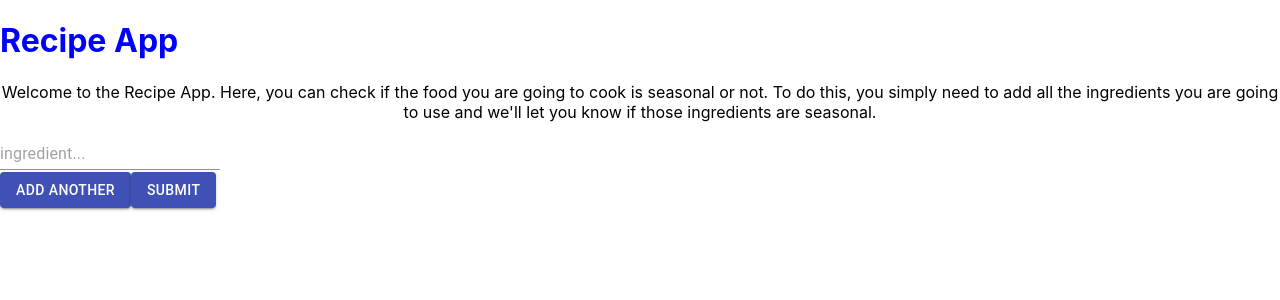
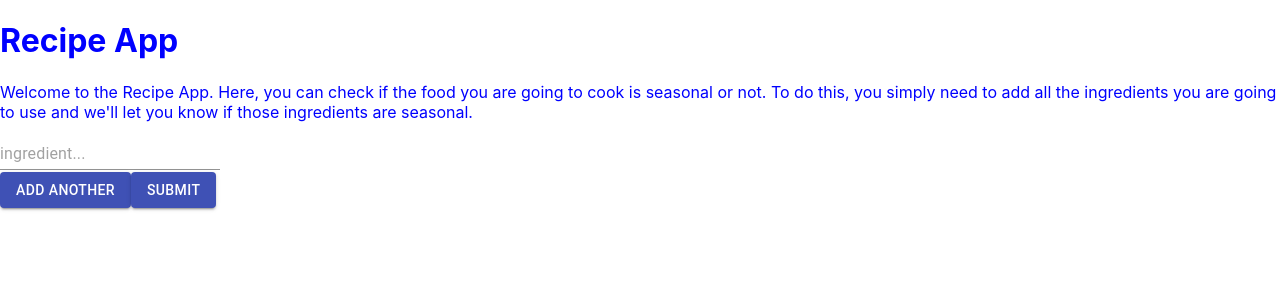
Before and after one commit to Nopekick/recipefrontend, a React (Create React App) app: page / in a window 1280 px wide. Shown: the top 300 px of the page. Built offline with nearby package versions, Linux system fonts and the light colour scheme.

Commit message:
p tag remove

```diff
--- a/src/App.css
+++ b/src/App.css
@@ -14,7 +14,3 @@
   text-align: left;
   color: blue;
 }
-p{
-  color:black;
-  text-align: center;
-}
```
